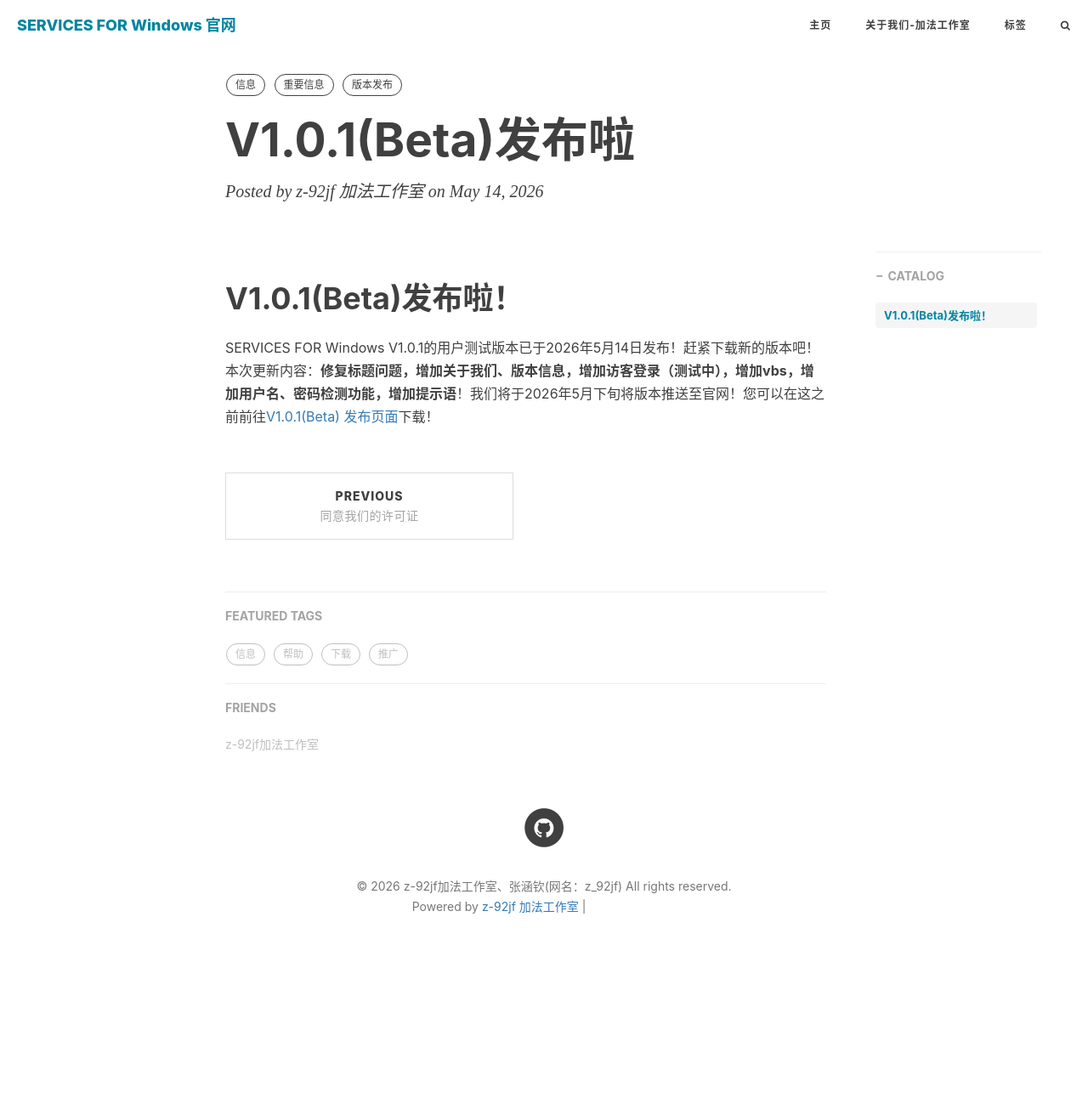
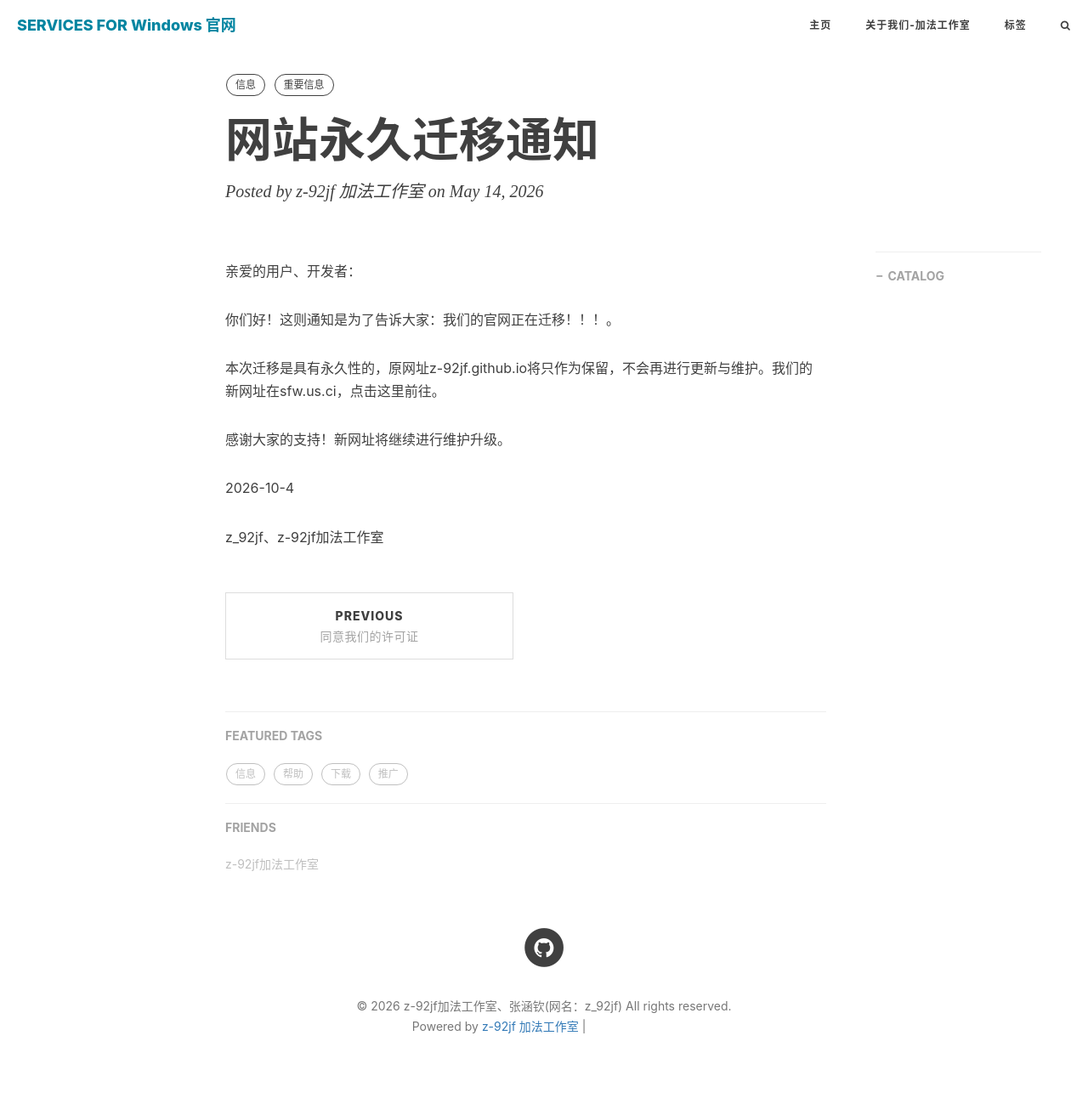
Before and after one commit to z-92jf/z-92jf.github.io, a Jekyll site: the page built from _posts/2026-5-14-101fabu.markdown, in a window 1280 px wide. Shown: the whole page at 85% size. Built offline with Jekyll 4.4.1, drawn with Linux system fonts in a browser that asks for light colours; nearby versions of some CDN libraries; comment, search, counter and statistics services are not loaded; before the commit the page ends 1171 px from its top, so only the background shows below that; grey boxes are pictures that could not be loaded.

Commit message:
Update 2026-5-14-101fabu.markdown

```diff
--- a/_posts/2026-5-14-101fabu.markdown
+++ b/_posts/2026-5-14-101fabu.markdown
@@ -1,16 +1,23 @@
 ---
 layout:       post
-title:        "V1.0.1(Beta)发布啦"
+title:        "网站永久迁移通知"
 author:       "z-92jf 加法工作室"
 header-style: text
 catalog:      true
 tags:
     - 信息
     - 重要信息
-    - 版本发布
 
 ---
 
-# V1.0.1(Beta)发布啦！
+亲爱的用户、开发者：
 
-SERVICES FOR Windows V1.0.1的用户测试版本已于2026年5月14日发布！赶紧下载新的版本吧！本次更新内容：**修复标题问题，增加关于我们、版本信息，增加访客登录（测试中），增加vbs，增加用户名、密码检测功能，增加提示语**！我们将于2026年5月下旬将版本推送至官网！您可以在这之前前往[V1.0.1(Beta) 发布页面](https://github.com/z-92jf/SERVICES-FOR-Windows/releases/tag/Beta)下载！
+你们好！这则通知是为了告诉大家：我们的官网正在迁移！！！。
+
+本次迁移是具有永久性的，原网址z-92jf.github.io将只作为保留，不会再进行更新与维护。我们的新网址在sfw.us.ci，点击这里前往。
+
+感谢大家的支持！新网址将继续进行维护升级。
+
+2026-10-4
+
+z_92jf、z-92jf加法工作室
```
